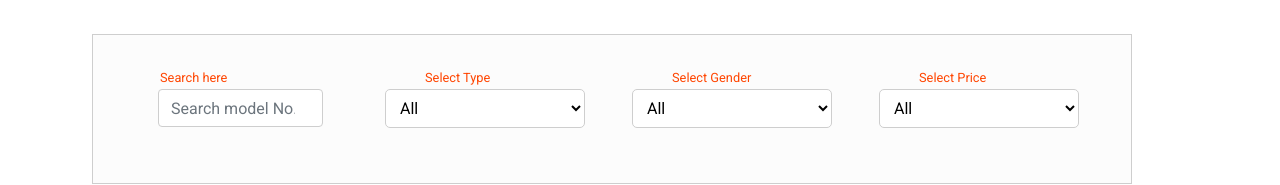
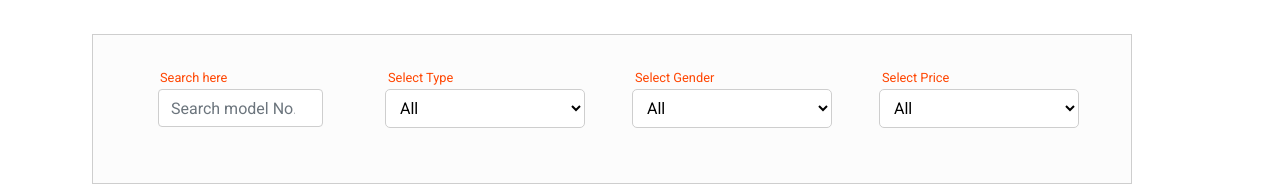
Before and after one commit to AbhishekPeiris/eYeCAREopticals, a React (Create React App) app in the folder frontend/: page /rayban/1 in a window 1280 px wide. Shown: the part 428-613 px from the top of the page. Built offline with nearby package versions, Linux system fonts and the light colour scheme; no server answers.

Commit message:
RayBan - price filter

```diff
--- a/frontend/src/components/RayBan.js
+++ b/frontend/src/components/RayBan.js
@@ -15,7 +15,7 @@ const RayBan = () => {
     const [searchkey, setSearchkey] = useState('');
     const [type, setType] = useState('all');
     const [gender, setGender] = useState('all');
-    const [selectedPriceRange, setSelectedPriceRange] = useState('');
+    const [selectedPriceRange, setSelectedPriceRange] = useState('all');
 
     useEffect(() => {
         async function getRayBan() {
@@ -57,7 +57,7 @@ const RayBan = () => {
         return duplicateRayBan.filter((rayBan) => {
             const typeCondition = selectedType === 'all' || rayBan.type.toLowerCase() === selectedType.toLowerCase();
             const genderCondition = selectedGender === 'all' || rayBan.gender.toLowerCase() === selectedGender.toLowerCase();
-            const priceCondition = selectedPrice === 'all' || rayBan.price <= parseInt(selectedPrice);
+            const priceCondition = selectedPrice === 'all' || (rayBan.price <= parseInt(selectedPrice) && rayBan.price >= parseInt(selectedPrice)-9999);
             return typeCondition && genderCondition && priceCondition;
         });
     }
@@ -112,7 +112,7 @@ const RayBan = () => {
                     <div className='col md-3 RBtable_3col_1'>
                         <small className='barname'>Select Price</small>
                         <select className="RayBanTypeSelect" value={selectedPriceRange} onChange={(e) => { filterByPrice(e.target.value) }}>
-                            <option value="">All</option>
+                            <option value="all">All</option>
                             <option value="9999">LKR 0 - LKR 9 999</option>
                             <option value="19999">LKR 10 000 - LKR 19 999</option>
                             <option value="29999">LKR 20 000 - LKR 29 999</option>
--- a/frontend/src/styles/RayBan.css
+++ b/frontend/src/styles/RayBan.css
@@ -47,7 +47,7 @@
     margin-left: -20px !important;
 }
 .barname{
-    margin-left: 20px !important;
+    margin-left: -17px !important;
     color: #ff4500!important;
 }
 .barname2{
```
